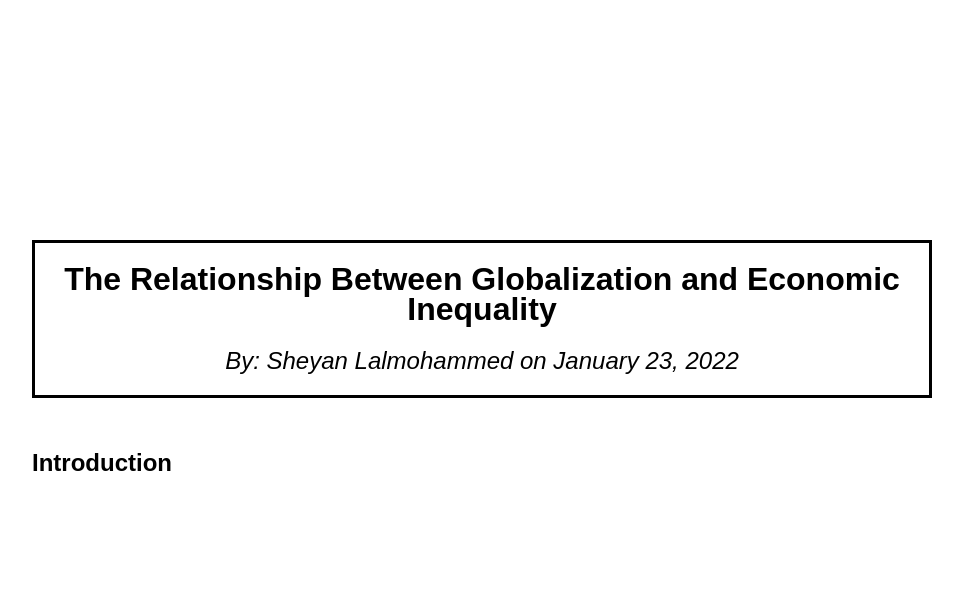
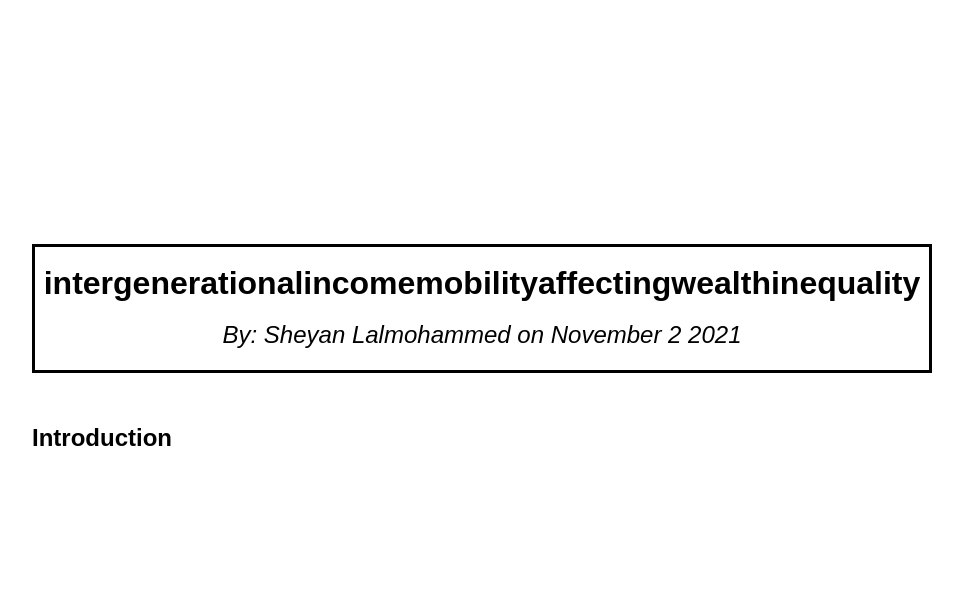
Before and after one commit to sheyanlalmohammed1/thecubixwebsite, a Flask app: page /2021/11/02/intergenerational-income-mobility-affecting-wealth-inequality in a window 1280 px wide. Shown: the part 856-1470 px from the top of the page, without its empty margins (158-1121 px from the left). Run offline with Flask 2, Linux system fonts and the light colour scheme.

Commit message:
commit on 'main'

```diff
--- a/templates/intergenerationalincomemobilityaffectingwealthinequality.html
+++ b/templates/intergenerationalincomemobilityaffectingwealthinequality.html
@@ -45,8 +45,8 @@
         <div class="container2">
             <div class="article">
                 <div style="border:medium solid black">
-                  <h1 style="text-align:center;">The Relationship Between Globalization and Economic Inequality</h1>
-                  <h2 style="text-align: center; font-weight: 400;"><em>By: Sheyan Lalmohammed on January 23, 2022</em></h2>
+                  <h1 style="text-align:center;">intergenerationalincomemobilityaffectingwealthinequality</h1>
+                  <h2 style="text-align: center; font-weight: 400;"><em>By: Sheyan Lalmohammed on November 2 2021</em></h2>
                 </div>
                 <br>
                 <h2>Introduction</h2>
```
